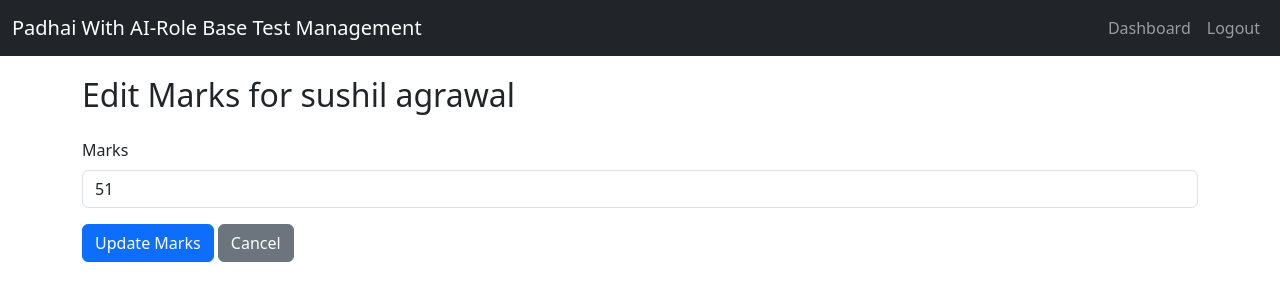
After one commit to sushilnic/role-based-test-system, a Django app: page /edit_student_mark/1/ in a window 1280 px wide. The commit adds this page. Shown: the top 301 px of the page. Run offline with Django 5.2, Linux system fonts and the light colour scheme; a user stored in the database is signed in; data comes from the database, SQL or seed files in the repository; both versions use the stored data as it was after the commit; some libraries are stand-ins or nearby versions.

Commit message:
edit delete options

```diff
--- a/role_based_test_system/test_management/models.py
+++ b/role_based_test_system/test_management/models.py
@@ -34,7 +34,12 @@ class Student(models.Model):
     name = models.CharField(max_length=255)
     roll_number = models.CharField(max_length=50)
 
+from django.db import models
+
 class Marks(models.Model):
     student = models.ForeignKey(Student, on_delete=models.CASCADE)
     test = models.ForeignKey(Test, on_delete=models.CASCADE)
-    marks = models.FloatField()
+    marks = models.IntegerField()
+
+    def __str__(self):
+        return f"{self.student.name} - {self.test.name}: {self.marks}"
--- a/role_based_test_system/test_management/templates/collector_dashboard.html
+++ b/role_based_test_system/test_management/templates/collector_dashboard.html
@@ -38,6 +38,7 @@
             </td>
             <td>
                 <a href="{% url 'toggle_test' test.id %}" class="btn btn-sm btn-warning">Toggle Status</a>
+                <!--<a href="{% url 'edit_marks' test.id %}" class="btn btn-sm btn-secondary">Edit Marks</a>-->
             </td>
         </tr>
         {% empty %}
--- /dev/null
+++ b/role_based_test_system/test_management/templates/edit_student_mark.html
@@ -0,0 +1,16 @@
+{% extends 'base.html' %}
+{% block title %}Edit Student Marks{% endblock %}
+{% block content %}
+
+<h2 class="mb-4">Edit Marks for {{ mark.student.name }}</h2>
+<form method="POST">
+    {% csrf_token %}
+    <div class="mb-3">
+        <label for="marks" class="form-label">Marks</label>
+        <input type="number" class="form-control" id="marks" name="marks" value="{{ mark.marks }}" required>
+    </div>
+    <button type="submit" class="btn btn-primary">Update Marks</button>
+    <a href="{% url 'add_marks' %}" class="btn btn-secondary">Cancel</a>
+</form>
+
+{% endblock %}
--- a/role_based_test_system/test_management/urls.py
+++ b/role_based_test_system/test_management/urls.py
@@ -13,18 +13,25 @@ urlpatterns = [
     path('toggle_test/<int:test_id>/', views.toggle_test_status, name='toggle_test'),
     path('student_ranking/', views.student_ranking, name='student_ranking'),
     path('student_report/', views.student_report, name='student_report'),
+     path('edit_marks/<int:test_id>/', views.edit_marks, name='edit_marks'),
 
     # School URLs
     path('school_dashboard/', views.school_dashboard, name='school_dashboard'),
     path('add_student/', views.add_student, name='add_student'),
-    path('edit_student/<int:student_id>/', views.edit_student, name='edit_student'),
+
     path('delete_student/<int:student_id>/', views.delete_student, name='delete_student'),
     path('add_marks/', views.add_marks, name='add_marks'),
     path('student_list/', views.student_list, name='student_list'),
     path('test_list/', views.test_list, name='test_list'),
 
 
+    path('edit_student_mark/<int:mark_id>/', views.edit_student_mark, name='edit_student_mark'),
+    path('delete_student_mark/<int:mark_id>/', views.delete_student_mark, name='delete_student_mark'),
+
+
     # Other URLs
     path('other_dashboard/', views.other_dashboard, name='other_dashboard'),
     path('top_students/', views.top_students, name='top_students'),
+    path('edit_student/<int:student_id>/', views.edit_student, name='edit_student'),
+    path('delete_student/<int:student_id>/', views.delete_student, name='delete_student'),
 ]
--- a/role_based_test_system/test_management/views.py
+++ b/role_based_test_system/test_management/views.py
@@ -21,7 +21,19 @@ def user_login(request):
             return render(request, 'login.html', {'error': 'Invalid credentials'})
     return render(request, 'login.html')
 
+def edit_marks(request, test_id):
+    test = get_object_or_404(Test, id=test_id)
+    students = Student.objects.filter(test=test)
 
+    if request.method == 'POST':
+        for student in students:
+            mark_key = f"mark_{student.id}"
+            if mark_key in request.POST:
+                student.marks = request.POST[mark_key]
+                student.save()
+        return redirect('collector_dashboard')
+
+    return render(request, 'edit_marks.html', {'test': test, 'students': students})
 @login_required
 def user_logout(request):
     logout(request)
@@ -121,6 +133,15 @@ from django.shortcuts import get_object_or_404
 
 @login_required
 def add_student(request):
+    if request.method == 'POST':
+        name = request.POST.get('name')
+        roll_number = request.POST.get('roll_number')
+        if name and roll_number:
+            Student.objects.create(name=name, roll_number=roll_number)
+            return redirect('add_student')
+
+    students = Student.objects.all()
+    return render(request, 'add_student.html', {'students': students})
     if request.user.userprofile.role != 'school':
         return redirect('dashboard')
 
@@ -162,23 +183,52 @@ def delete_student(request, student_id):
     return redirect('school_dashboard')
 
 
+from django.shortcuts import render, redirect, get_object_or_404
+from .models import Student, Test, Marks
 @login_required
 def add_marks(request):
-    if request.user.userprofile.role != 'school':
-        return redirect('dashboard')
+    students = Student.objects.all()
+    tests = Test.objects.all()
+    marks = Marks.objects.all()
+
     if request.method == 'POST':
-        student = Student.objects.get(id=request.POST['student_id'])
-        test = Test.objects.get(id=request.POST['test_id'])
-        Marks.objects.update_or_create(
+        student_id = request.POST.get('student_id')
+        test_id = request.POST.get('test_id')
+        marks_value = request.POST.get('marks')
+
+        student = get_object_or_404(Student, id=student_id)
+        test = get_object_or_404(Test, id=test_id)
+
+        # Create or Update Mark Entry
+        mark_entry, created = Marks.objects.update_or_create(
             student=student,
             test=test,
-            defaults={'marks': request.POST['marks']}
+            defaults={'marks': marks_value}
         )
-        return redirect('school_dashboard')
-    students = Student.objects.filter(school__created_by=request.user)
-    tests = Test.objects.filter(active=True)
-    return render(request, 'add_marks.html', {'students': students, 'tests': tests})
+        return redirect('add_marks')
 
+    return render(request, 'add_marks.html', {
+        'students': students,
+        'tests': tests,
+        'marks': marks
+    })
+@login_required
+def edit_student_mark(request, mark_id):
+    mark = get_object_or_404(Marks, id=mark_id)
+
+    if request.method == 'POST':
+        new_marks = request.POST.get('marks')
+        mark.marks = new_marks
+        mark.save()
+        return redirect('add_marks')
+
+    return render(request, 'edit_student_mark.html', {'mark': mark})
+
+
+def delete_student_mark(request, mark_id):
+    mark = get_object_or_404(Marks, id=mark_id)
+    mark.delete()
+    return redirect('add_marks')
 
 @login_required
 def student_list(request):
```
Also changed, not shown: role_based_test_system/test_management/templates/add_marks.html (+35 -1 lines), role_based_test_system/test_management/templates/add_student.html (+35 -1 lines), role_based_test_system/test_management/templates/edit_student.html (+17 -5 lines), role_based_test_system/db.sqlite3, role_based_test_system/test_management/migrations/0003_alter_marks_marks.py (added).
